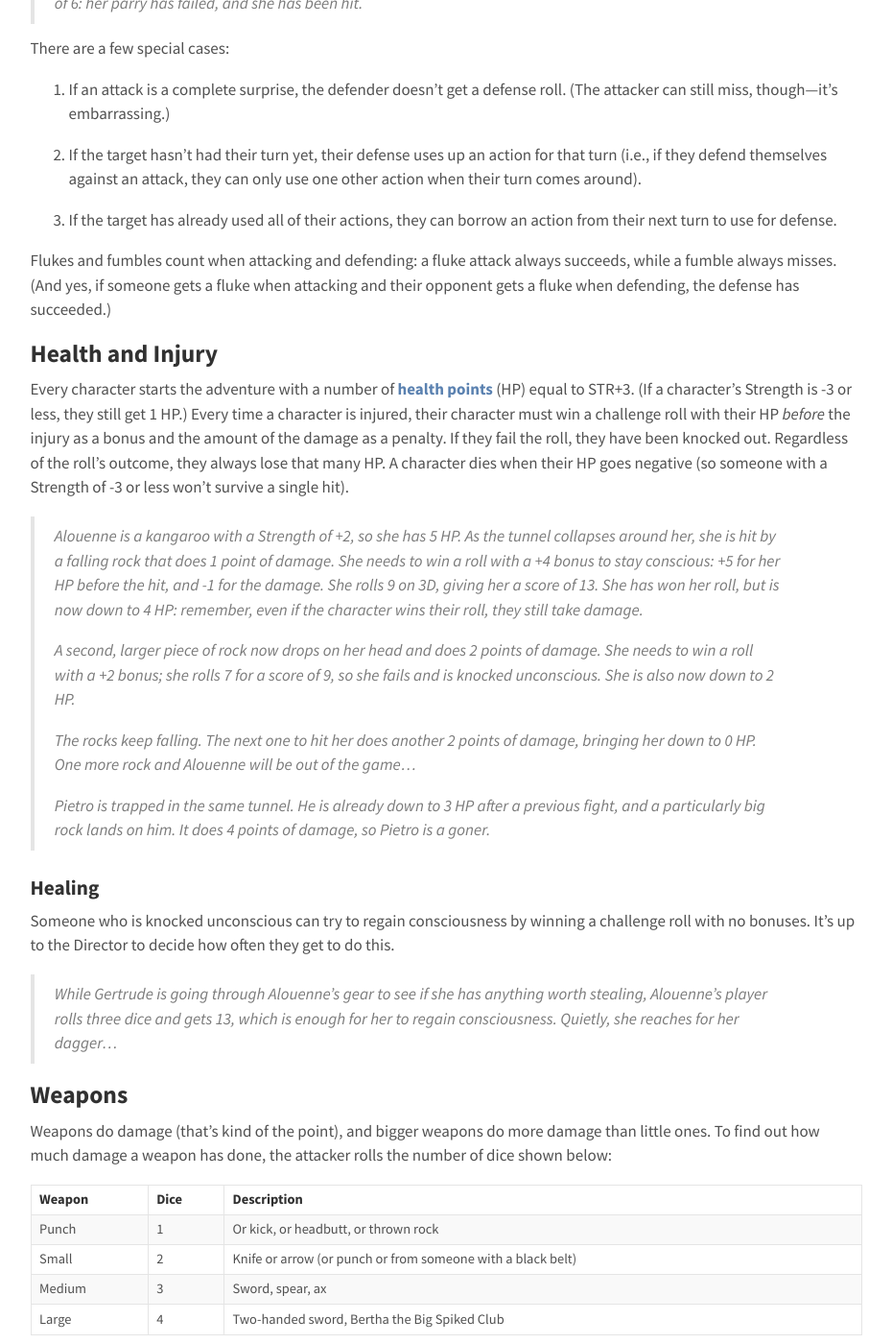
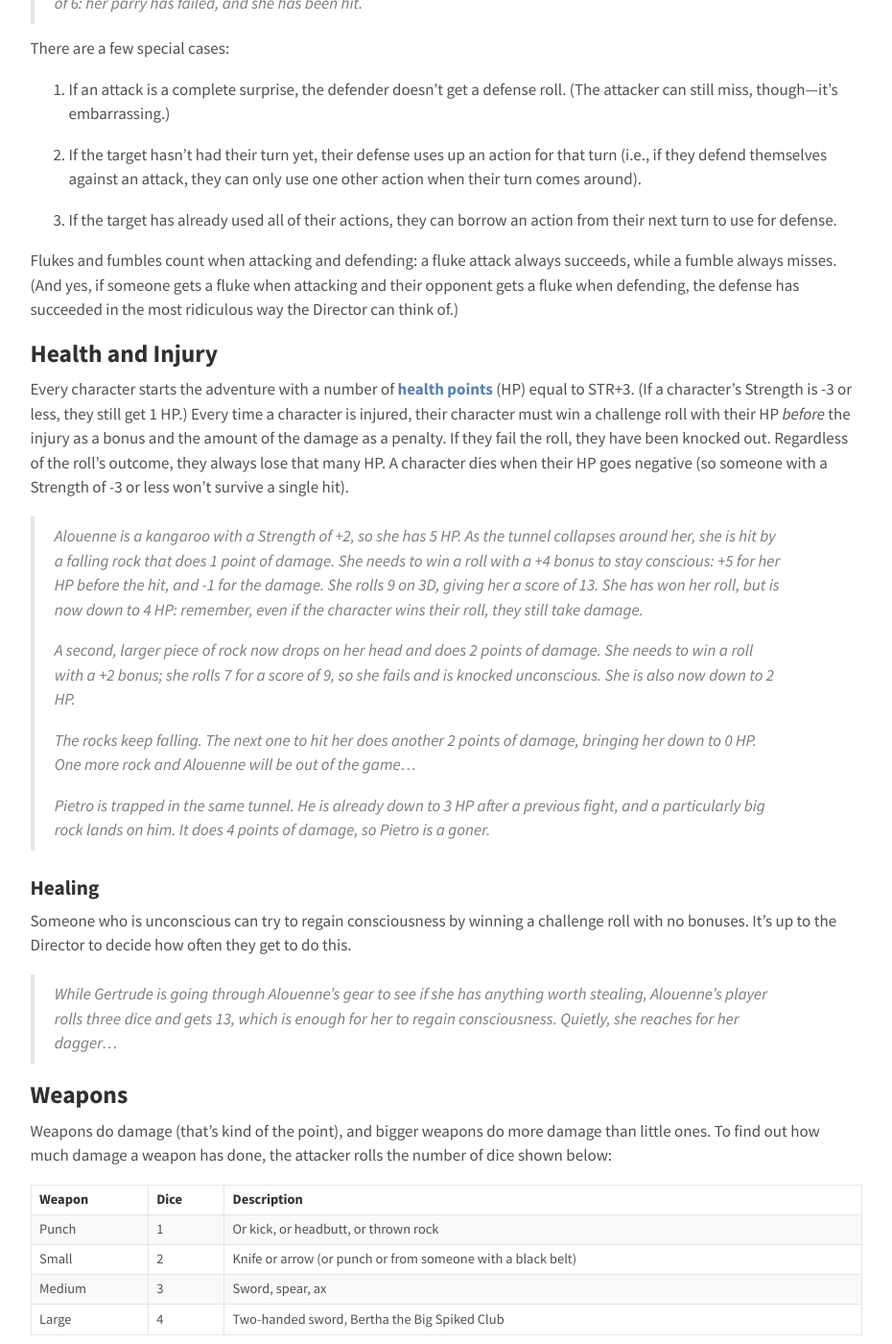
Before and after one commit to gvwilson/sensibleadventures, a Jekyll site: the page built from shapers/shapers.md, in a window 1280 px wide and 1400 px high, scrolled down 4357 px. Shown: the whole window at 96% size, without its empty margins (175-1105 px from the left). Built offline with Jekyll 4.4.1, drawn with Linux system fonts in a browser that asks for light colours; nearby versions of some CDN libraries; some of the changed text lies outside the part shown.

Commit message:
A little bit of tidying up

```diff
--- a/shapers/shapers.md
+++ b/shapers/shapers.md
@@ -88,7 +88,7 @@
 
 ## Combat
 
-Once a fight starts, everything happens in turns that are a few seconds long in game time. (We say "a few" to avoid arguments about exactly how far someone can run in exactly five seconds...) In each turn, characters act in order of Fitness, with highest Fitness going first. If two or more characters are tied, the Director decides who goes first for the duration of that fight.
+Once a fight starts, everything happens in turns that are a few seconds long in game time. (We say "a few" to avoid arguments about exactly how far someone can run in exactly five seconds…) In each turn, characters act in order of Fitness, with highest Fitness going first. If two or more characters are tied, the Director decides who goes first for the duration of that fight.
 
 In their turn, a character can take two actions. Each of the following counts as one action:
 
@@ -122,7 +122,7 @@
 
 3.  If the target has already used all of their actions, they can borrow an action from their next turn to use for defense.
 
-Flukes and fumbles count when attacking and defending: a fluke attack always succeeds, while a fumble always misses. (And yes, if someone gets a fluke when attacking and their opponent gets a fluke when defending, the defense has succeeded.)
+Flukes and fumbles count when attacking and defending: a fluke attack always succeeds, while a fumble always misses. (And yes, if someone gets a fluke when attacking and their opponent gets a fluke when defending, the defense has succeeded in the most ridiculous way the Director can think of.)
 
 ## Health and Injury
 
@@ -138,7 +138,7 @@
 
 ### Healing
 
-Someone who is knocked unconscious can try to regain consciousness by winning a challenge roll with no bonuses. It's up to the Director to decide how often they get to do this.
+Someone who is unconscious can try to regain consciousness by winning a challenge roll with no bonuses. It's up to the Director to decide how often they get to do this.
 
 > *While Gertrude is going through Alouenne's gear to see if she has anything worth stealing, Alouenne's player rolls three dice and gets 13, which is enough for her to regain consciousness. Quietly, she reaches for her dagger…*
 
@@ -153,7 +153,7 @@
 | Medium     | 3        | Sword, spear, ax                                            |
 | Large      | 4        | Two-handed sword, Bertha the Big Spiked Club                |
 
-Each 4, 5, or 6 counts as 1 point of damage (unless the target is wearing armor, as discussed below).
+Each 4, 5, or 6 counts as 1 point of damage (unless the target is wearing armor, as discussed below). If you don't want to roll lots of dice, you can flip the same number of coins: heads is a point of damage, tails is not.
 
 > *Zephrod hits Gertrude with her ax. She rolls 3 dice and gets *4*, *2*, and *5*, for 2 points of damage. Gertrude counter-attacks with her knife and also hits. She rolls 2 dice and gets *1* and *2*: she has given Zephrod a superficial cut but hasn't done any real damage.*
 
@@ -441,7 +441,7 @@
 | Tunnelling      | -3         | digging tunnels that don't collapse           |
 | Ventriloquism   | None       | throwing your voice                           |
 
-It's worth figuring out a character's skill at the skills marked in **bold**, since they come up so often in adventures. Note that some skills like Climbing, Hiding, and Stealth get *better* if the character is *smaller*. For example, if a character's Fitness is +2 and their Size is +1, their Stealth is +1, but if their Size is -1, their Stealth is +3.
+It's worth figuring out a character's skill at the skills marked in **bold**, since they come up so often in adventures. Note that some skills like Hiding and Stealth get *better* if the character is *smaller*. For example, if a character's Fitness is +2 and their Size is +1, their Stealth is +1, but if their Size is -1, their Stealth is +3.
 
 > *Garree's features are:*
 >
```
Also changed, not shown: other parts of shapers/shapers.md (+3 -3 lines).
